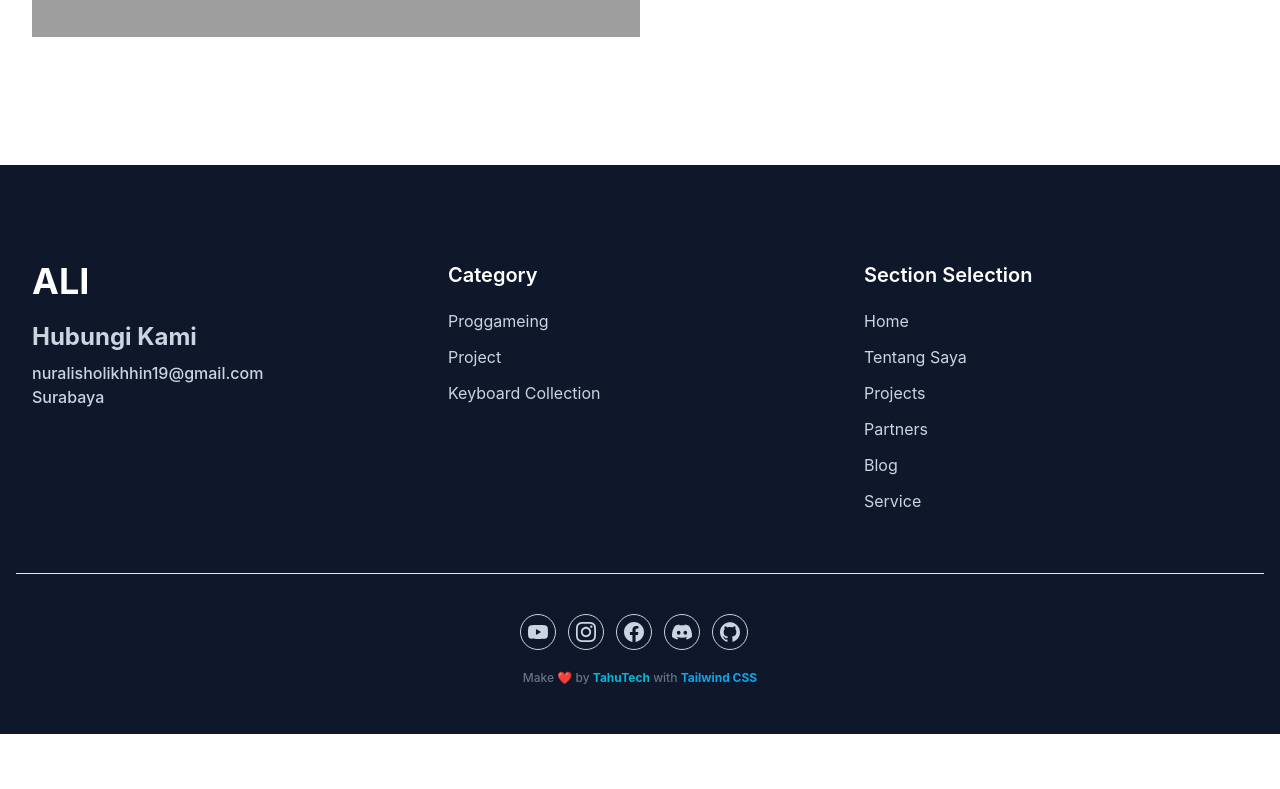
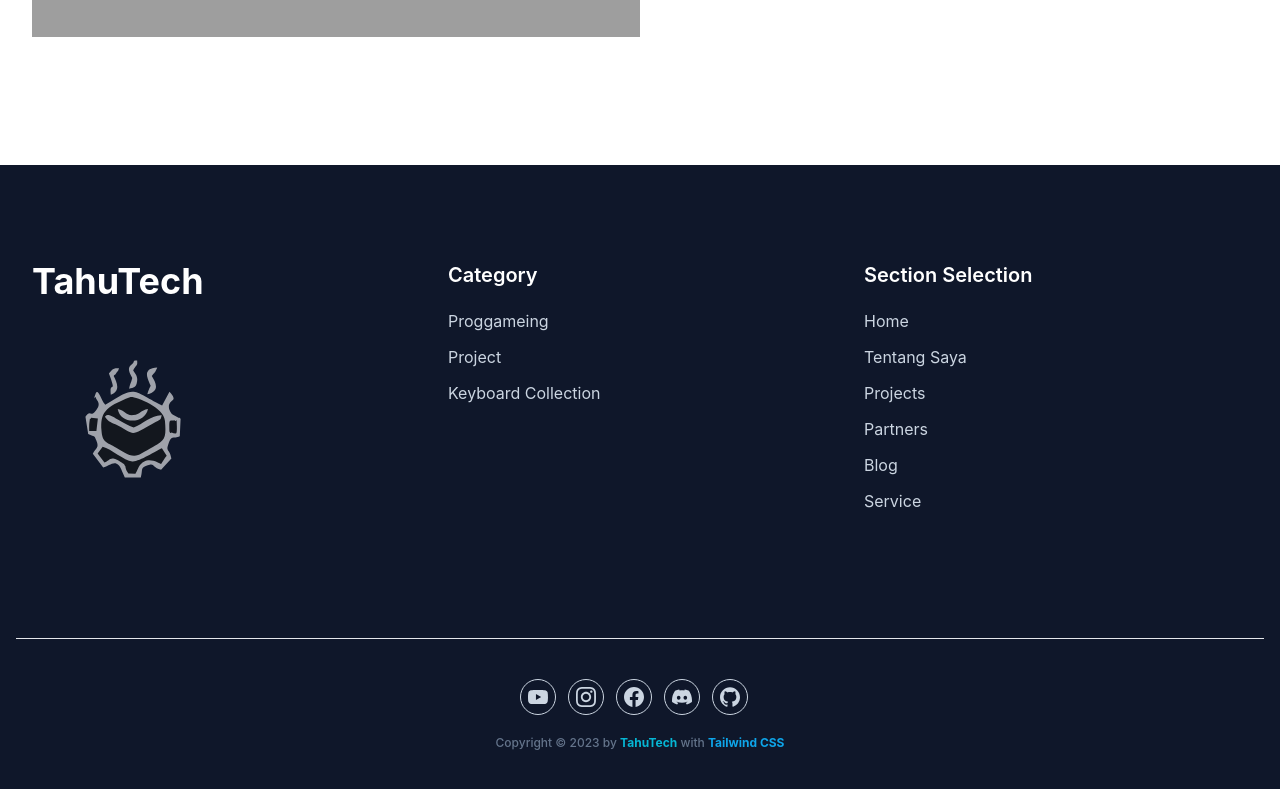
Before and after one commit to TahuTech/landing-page, a website: page index.html in a window 1280 px wide. Shown: the part 3950-4739 px from the top of the page. Before the commit the page ends 4684 px from the top, so only its background shows below. Drawn offline with Linux system fonts and the light colour scheme; grey boxes are pictures that could not be loaded.

Commit message:
footer edit

```diff
--- a/index.html
+++ b/index.html
@@ -538,7 +538,9 @@
                                                         src="dist/img/clients/anuworks.png"
                                                         alt="anuuworks">
                                                 </a>
-                                                <a href="https://www.tokopedia.com/jaykeeb" target="_blank"
+                                                <a
+                                                    href="https://www.tokopedia.com/jaykeeb"
+                                                    target="_blank"
                                                     class="max-w-[120px]
                                                     mx-4 py-4 grayscale
                                                     opacity-60 transition
@@ -546,7 +548,8 @@
                                                     hover:grayscale-0
                                                     hover:opacity-100 lg:mx-6
                                                     xl:mx-6">
-                                                    <img src="dist/img/clients/jaykeeb.svg"
+                                                    <img
+                                                        src="dist/img/clients/jaykeeb.svg"
                                                         alt="jaykeebs">
                                                 </a>
                                                 <a
@@ -899,7 +902,8 @@
                                                         space-y-2">
                                                         <span>12 June</span>
                                                         <h1 class="text-3xl
-                                                            font-bold text-black">Lorem
+                                                            font-bold
+                                                            text-black">Lorem
                                                             ipsum dolor sit.</h1>
                                                         <p>Lorem ipsum dolor sit
                                                             amet consectetur
@@ -952,11 +956,15 @@
                                                 text-slate-300 font-medium
                                                 md:w-1/3">
                                                 <h2 class="font-bold text-4xl
-                                                    text-white mb-5">ALI</h2>
-                                                <h3 class="font-bold text-2xl
-                                                    mb-2">Hubungi Kami</h3>
-                                                <p>nuralisholikhhin19@gmail.com</p>
-                                                <p>Surabaya</p>
+                                                    text-white mb-5">TahuTech</h2>
+                                                <img class="max-w-[190px]
+                                                    mt-4 grayscale
+                                                    opacity-60 transition
+                                                    duration-500
+                                                    hover:grayscale-0
+                                                    hover:opacity-100 "
+                                                    src="./dist/img/tahutech.svg"
+                                                    alt="tahutech">
                                             </div>
                                             <div class="w-full px-4 mb-12
                                                 md:w-1/3">
@@ -1452,9 +1460,7 @@
                                                                     class="font-medium
                                                                     text-xs
                                                                     text-slate-500
-                                                                    text-center">Make
-                                                                    <span
-                                                                        class="text-pink-500">❤️</span>
+                                                                    text-center">Copyright © 2023
                                                                     by <a
                                                                         href="https"
                                                                         target="_blank"
```
Also changed, not shown: dist/img/tahutech.svg (added), dist/output.css.
